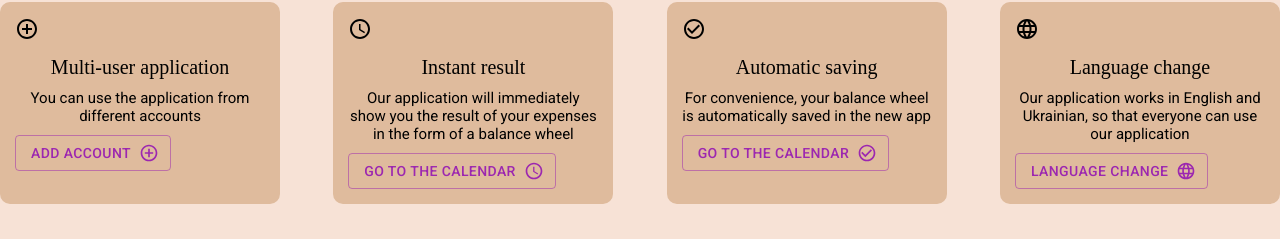
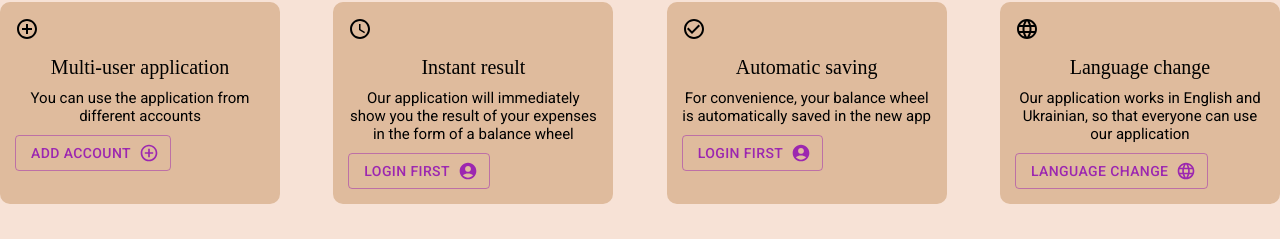
Before and after one commit to DmytroKolisnyk2/GameOFTeens_JS, a Next.js app: page / in a window 1280 px wide. Shown: the part 900-1139 px from the top of the page. Built offline with nearby package versions, Linux system fonts and the light colour scheme; a web font is replaced by a local one.

Commit message:
fixed btn aboutPage

```diff
--- a/components/AboutPage/AboutPage.jsx
+++ b/components/AboutPage/AboutPage.jsx
@@ -3,12 +3,16 @@ import LanguageIcon from "@mui/icons-material/Language";
 import AddCircleOutlineIcon from "@mui/icons-material/AddCircleOutline";
 import AccessTimeIcon from "@mui/icons-material/AccessTime";
 import CheckCircleOutlineIcon from "@mui/icons-material/CheckCircleOutline";
+import AccountCircleIcon from '@mui/icons-material/AccountCircle';
 import { useTranslations } from "next-intl";
 import { Button } from "@mui/material";
 import Link from "next/link";
+import { getCurrentUserName } from "../../redux/currentUser/currentUser-selectors";
+import { useSelector } from "react-redux";
 
-export default function AboutPage() {
+export default function AboutPage({setIsOpen}) {
   const t = useTranslations("About");
+  const username = useSelector(getCurrentUserName);
   return (
     <section className={styles.main_wrapper}>
       <div className={styles.wrapper}>
@@ -36,7 +40,7 @@ export default function AboutPage() {
           <AccessTimeIcon className={styles.item_img} />
           <h5 className={styles.item_title}>{t("resultI_title")}</h5>
           <p className={styles.item_text}>{t("resultI_text")}</p>
-          <Link href={"/user/result"}>
+          {username ? <Link href={"/user/calendar"}>
             <Button
               className={styles.img_btn}
               color="secondary"
@@ -45,13 +49,22 @@ export default function AboutPage() {
             >
               {t("calendar")}
             </Button>
-          </Link>
+          </Link> : <Link href={"/users"}>
+            <Button
+              className={styles.img_btn}
+              color="secondary"
+              variant="outlined"
+              endIcon={<AccountCircleIcon />}
+            >
+              {t("login")}
+            </Button>
+          </Link>}
         </div>
         <div className={styles.item_wrapper}>
           <CheckCircleOutlineIcon className={styles.item_img} />
           <h5 className={styles.item_title}>{t("savingA_title")}</h5>
           <p className={styles.item_text}>{t("savingA_text")}</p>
-          <Link href={"/user/calendar"}>
+          {username ? <Link href={"/user/calendar"}>
             <Button
               className={styles.img_btn}
               color="secondary"
@@ -60,7 +73,17 @@ export default function AboutPage() {
             >
               {t("calendar")}
             </Button>
-          </Link>
+          </Link> : <Link href={"/users"}>
+            <Button
+              className={styles.img_btn}
+              color="secondary"
+              variant="outlined"
+              endIcon={<AccountCircleIcon />}
+            >
+              {t("login")}
+            </Button>
+          </Link>}
+
         </div>
         <div className={styles.item_wrapper}>
           <LanguageIcon className={styles.item_img} />
@@ -68,6 +91,7 @@ export default function AboutPage() {
           <p className={styles.item_text}>{t("languageC_text")}</p>
           <Link href={"/"}>
             <Button
+              onClick={setIsOpen}
               className={styles.img_btn}
               color="secondary"
               variant="outlined"
--- a/locales/en.json
+++ b/locales/en.json
@@ -40,6 +40,7 @@
     "languageC_text": "Our application works in English and Ukrainian, so that everyone can use our application",
     "add_account": "Add account",
     "calendar": "Go to the calendar",
+    "login": "Login First",
     "language_change": "Language change"
   },
   "Users": {
--- a/locales/ukr.json
+++ b/locales/ukr.json
@@ -41,6 +41,7 @@
     "languageC_text": "Наш застосунок працює англійською та українською мовами, тому всім доступний наш застосунок",
     "add_account": "Додати акаунт",
     "calendar": "До календарю",
+    "login": "Спочатку залогінся",
     "language_change": "Зміна мови"
   },
   "Users": {
--- a/pages/_app.jsx
+++ b/pages/_app.jsx
@@ -59,7 +59,7 @@ function MyApp({ Component, pageProps }) {
         <Provider store={store}>
           <div className='body'>
             <Header handleOpenModal={setIsOpen} />
-            <Component {...pageProps} />
+            <Component setIsOpen={setIsOpen} {...pageProps} />
             <Footer />
             <SettingsModal isOpen={Boolean(isOpen)} handleClose={handleClose}/>
           </div>
--- a/pages/index.jsx
+++ b/pages/index.jsx
@@ -1,10 +1,10 @@
 
 import AboutPage from "../components/AboutPage/AboutPage";
 import MainPage from "../components/MainPage/MainPage";
-export default function Home() {
+export default function Home({setIsOpen}) {
 
 
   return (
-    <><MainPage /><AboutPage /></>
+    <><MainPage /><AboutPage setIsOpen={setIsOpen} /></>
   );
 }
```
